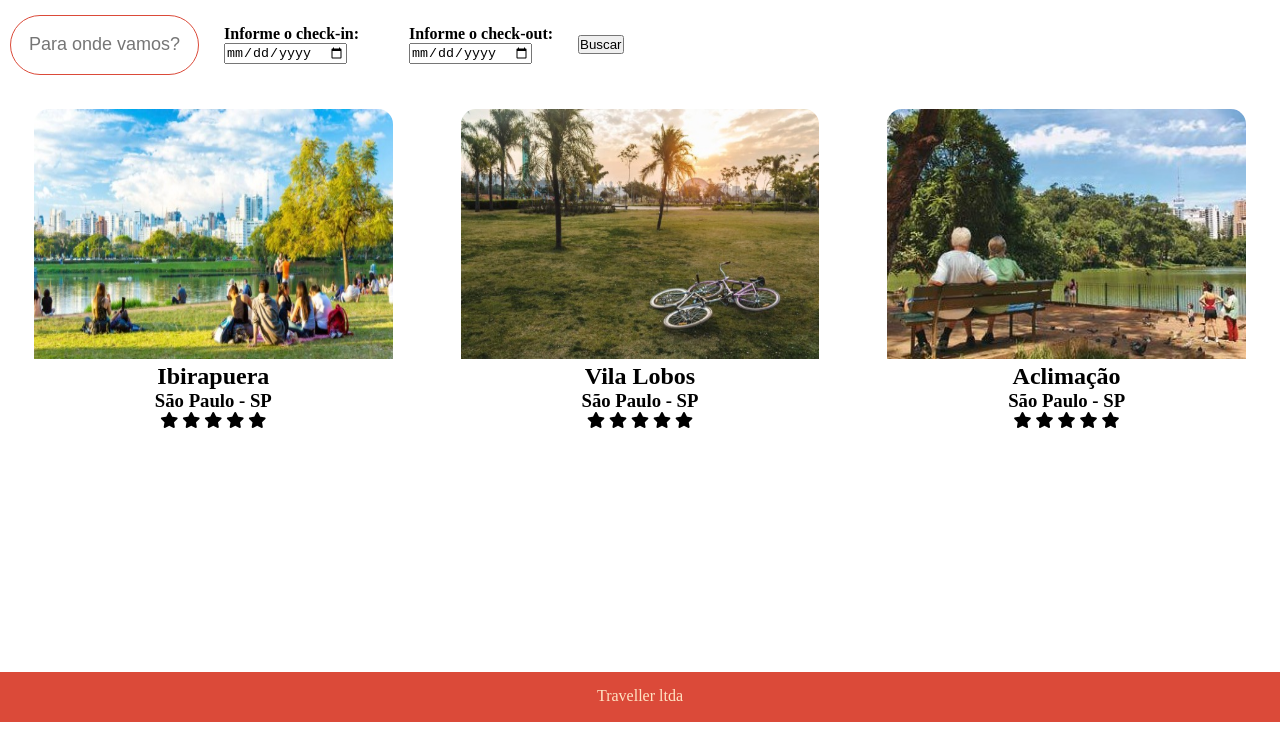
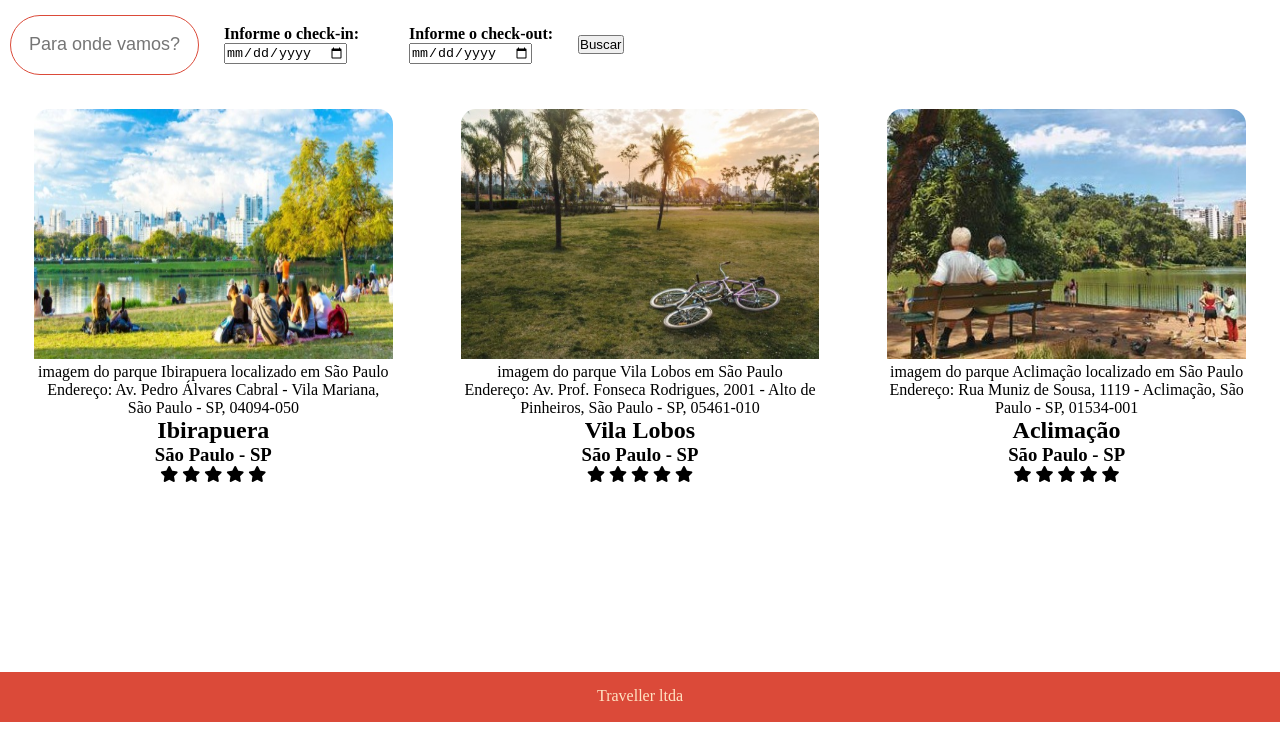
Before and after one commit to milenenascimento/desafio2, a plain HTML site: page index.html in a window 1280 px wide. Shown: the part 60-800 px from the top of the page. Drawn offline with Linux system fonts and the light colour scheme.

Commit message:
Update index.html

```diff
--- a/index.html
+++ b/index.html
@@ -78,6 +78,8 @@
 
             <section class="box secao__um">
                 <img src="./img/ibirapuera.jpeg" class="parque_img" alt="foto-parque-ibirapuera">
+                <figcaption>imagem do parque Ibirapuera localizado em São Paulo <br>
+                Endereço: Av. Pedro Álvares Cabral - Vila Mariana, São Paulo - SP, 04094-050</figcaption>
                 <h2 class="nome__parque"> Ibirapuera </h2>
                 <h3 class="cidade">São Paulo - SP</h3>
                 <div class="hotel_avaliacao">
@@ -93,6 +95,8 @@
 
             <section class="box secao__dois">
                 <img src="./img/vila_lobos.jpeg" class="parque_img" alt="foto-parque-vila-lobos">
+                <figcaption>imagem do parque Vila Lobos em São Paulo  <br>
+                Endereço: Av. Prof. Fonseca Rodrigues, 2001 - Alto de Pinheiros, São Paulo - SP, 05461-010</figcaption>
                 <h2 class="nome__parque"> Vila Lobos </h2>
                 <h3 class="cidade">São Paulo - SP</h3>
                 <div class="hotel_avaliacao">
@@ -108,6 +112,8 @@
 
             <section class="box secao__tres">
                 <img src="./img/acimacao.jpeg" class="parque_img" alt="foto-parque-vila-lobos">
+                <figcaption>imagem do parque Aclimação localizado em São Paulo <br>
+                Endereço: Rua Muniz de Sousa, 1119 - Aclimação, São Paulo - SP, 01534-001</figcaption>
                 <h2 class="nome__parque"> Aclimação </h2>
                 <h3 class="cidade">São Paulo - SP</h3>
                 <div class="hotel_avaliacao">
```
